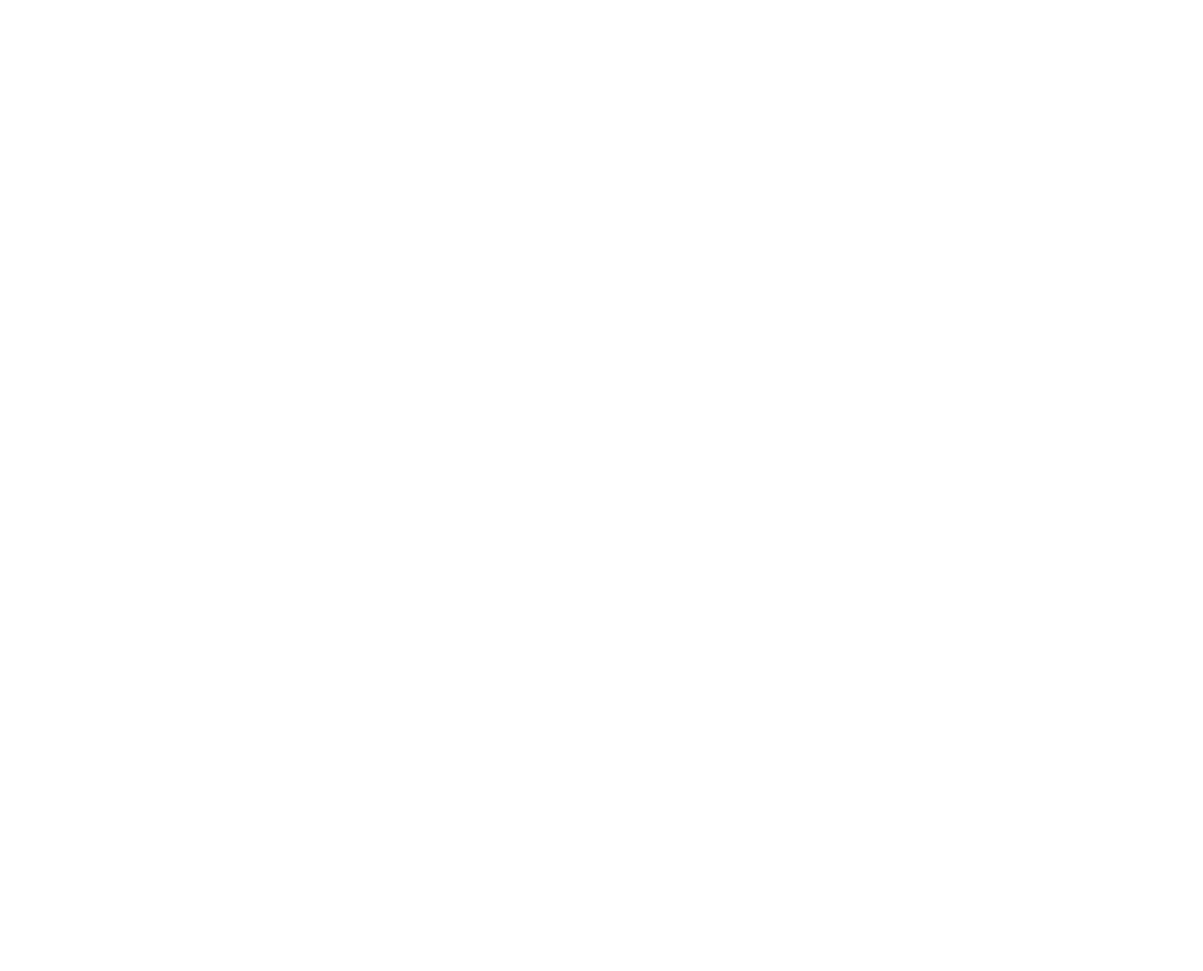
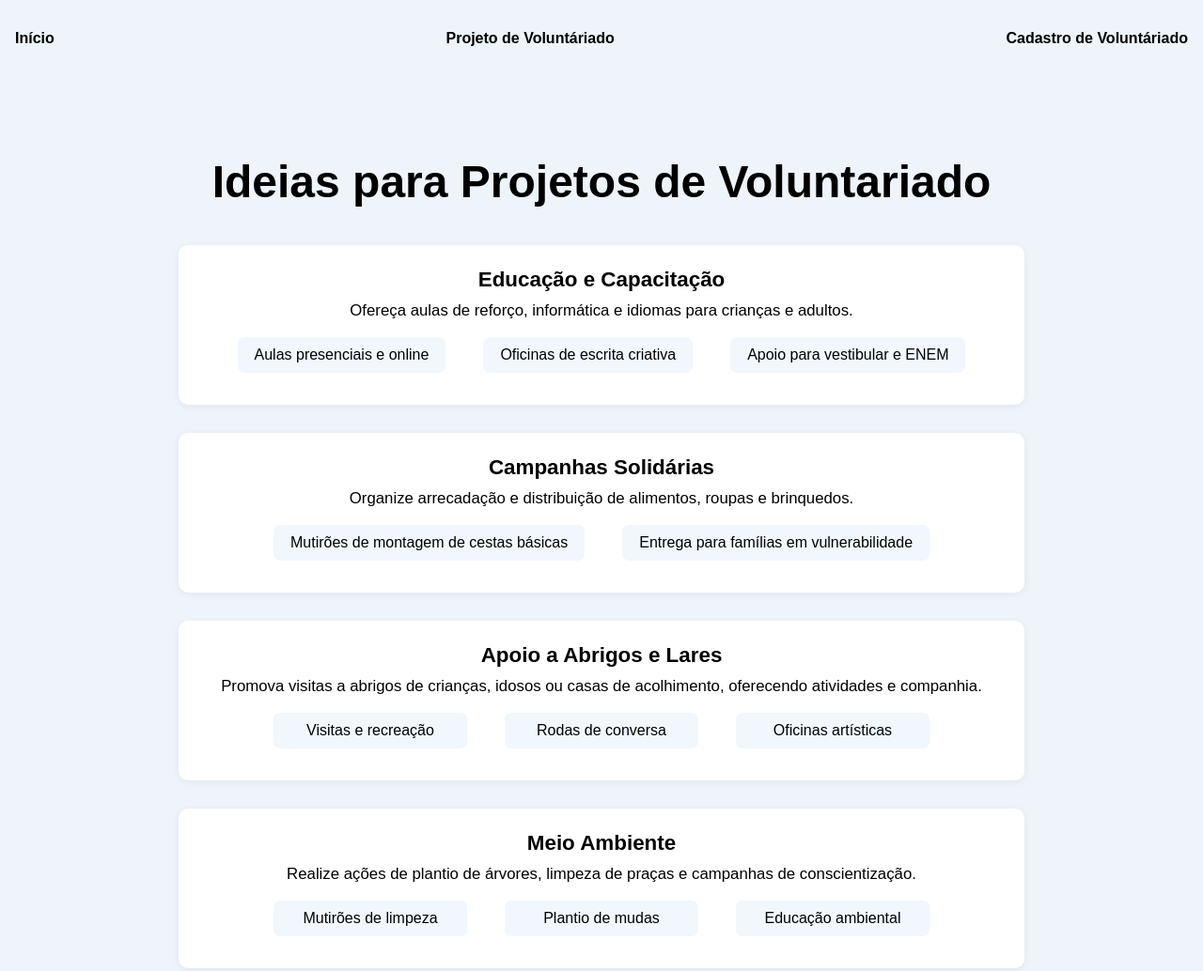
Before and after one commit to mariaeduardasouzarossi/Programacao_SITE-ONG, a plain HTML site: page projeto.html in a window 1280 px wide. Shown: the top 1034 px of the page at 94% size. Before the commit the page ends 800 px from the top, so only its background shows below. Drawn offline with Linux system fonts and the light colour scheme.

Commit message:
Primeiro Commit

```diff
--- a/cadastro.html
+++ b/cadastro.html
@@ -4,25 +4,33 @@
     <meta charset="UTF-8">
     <meta name="viewport" content="width=device-width, initial-scale=1.0">
     <title>Cadastro de voluntários</title>
-</head>
+    <link rel="stylesheet" href="style.css">
+</header>
 <body>
-    <header>
-        <h1>Cadastro de Voluntários</h1>
-        <nav>
-            <ul>
-            <li><a href="index.html"></a>Indice</li>
-            <li><a href="projeto.html"></a>Projeto</li>
-            <li><a href="cadastro.html"></a>Cadastro</li>
-            </ul>
-        </nav>
+    <nav>
+
+        <button class="menu-toggle" onclick="toggleMenu()"></button>
+
+    <ul>
+
+        <li><a href="index.html">Início</a></li>
+        <li><a href="projeto.html">Projeto de Voluntáriado</a></li>
+        <li><a href="cadastro.html">Cadastro de Voluntáriado</a></li>
+    </ul>
+</nav>
+
+    <h1>Junte-se a Nós como Voluntário!</h1>
+        <h3>Aqui você encontra formas concretas de ajudar, seja dedicando seu tempo, habilidades ou recursos. Cada gesto de solidariedade transforma vidas e fortalece comunidades.</h3>
+
     </header>
-
+        </section>
+</div>
 </body>
 </html>
     <main>
         <section>
-            <h2> Formulário de Cadastro de Voluntários</h2>
-            <form>
+
+              <form>
                 <fieldset>
                     <legend>Informações Pessoais</legend>
                     <label for="nome">Nome Completo:</label>
@@ -41,6 +49,14 @@
                         <option value="meio-ambiente">Meio Ambiente</option>
                         <option value="outros">Outros</option>
                     </select><br><br>
+                    <button type="submit">Enviar Cadastro</button>
+                    </div>
+                    <script>
+                    document.querySelector('form').addEventListener('submit', function(event) {
+                     event.preventDefault();
+                    alert('Cadastro enviado com sucesso! Obrigado por se voluntariar.'); });
+                    </script>
+
             </form>
         </section>
     </main>
--- a/projeto.html
+++ b/projeto.html
@@ -0,0 +1,145 @@
+<!DOCTYPE html>
+<html lang="pt-BR">
+<head>
+    <meta charset="UTF-8">
+    <meta name="viewport" content="width=device-width, initial-scale=1.0">
+    <title>Projeto Viva ONG</title>
+     <link rel="stylesheet" href="style.css">
+</head>
+<body>
+    <nav>
+    <ul>
+        <li><a href="index.html">Início</a></li>
+        <li><a href="projeto.html">Projeto de Voluntáriado</a></li>
+        <li><a href="cadastro.html">Cadastro de Voluntáriado</a></li>
+    </ul>
+</nav>
+    <!DOCTYPE html>
+<html lang="pt-BR">
+<head>
+    <meta charset="UTF-8">
+    <title>Projetos de Voluntariado</title>
+    <!DOCTYPE html>
+<html lang="pt-BR">
+<head>
+    <meta charset="UTF-8">
+    <title>Ideias para Projetos de Voluntariado</title>
+    <style>
+        body {
+            font-family: Arial, sans-serif;
+            background-color: #eef4fa;
+            margin: 0;
+            padding: 0;
+        }
+        .container {
+            max-width: 900px;
+            margin: 40px auto 0 auto;
+            padding: 20px;
+        }
+        h1 {
+            text-align: center;
+            margin-bottom: 40px;
+        }
+        .card {
+            background: #fff;
+            border-radius: 10px;
+            margin-bottom: 30px;
+            box-shadow: 0 2px 8px rgba(0,0,0,0.06);
+            padding: 24px 28px;
+        }
+        .card-title {
+            color: #000000;
+            font-size: 1.4em;
+            font-weight: bold;
+            margin-bottom: 10px;
+            text-align: center;
+        }
+        .description {
+            font-size: 1.05em;
+            margin-bottom: 10px;
+            text-align: center;
+        }
+        .proj-list {
+            display: flex;
+            justify-content: center;
+            gap: 40px;
+            flex-wrap: wrap;
+            margin-top: 18px;
+        }
+        .proj-item {
+            background: #f1f7fd;
+            padding: 10px 18px;
+            border-radius: 7px;
+            min-width: 170px;
+            margin-bottom: 10px;
+            text-align: center;
+        }
+
+
+    </style>
+</head>
+<body>
+    <div class="container">
+        <h1>Ideias para Projetos de Voluntariado</h1>
+
+        <div class="card">
+            <div class="card-title">Educação e Capacitação</div>
+            <div class="description">
+                Ofereça aulas de reforço, informática e idiomas para crianças e adultos.
+            </div>
+            <div class="proj-list">
+                <div class="proj-item">Aulas presenciais e online</div>
+                <div class="proj-item">Oficinas de escrita criativa</div>
+                <div class="proj-item">Apoio para vestibular e ENEM</div>
+            </div>
+        </div>
+
+        <div class="card">
+            <div class="card-title">Campanhas Solidárias</div>
+            <div class="description">
+                Organize arrecadação e distribuição de alimentos, roupas e brinquedos.
+            </div>
+            <div class="proj-list">
+                <div class="proj-item">Mutirões de montagem de cestas básicas</div>
+                <div class="proj-item">Entrega para famílias em vulnerabilidade</div>
+            </div>
+        </div>
+
+        <div class="card">
+            <div class="card-title">Apoio a Abrigos e Lares</div>
+            <div class="description">
+                Promova visitas a abrigos de crianças, idosos ou casas de acolhimento, oferecendo atividades e companhia.
+            </div>
+            <div class="proj-list">
+                <div class="proj-item">Visitas e recreação</div>
+                <div class="proj-item">Rodas de conversa</div>
+                <div class="proj-item">Oficinas artísticas</div>
+            </div>
+        </div>
+
+        <div class="card">
+            <div class="card-title">Meio Ambiente</div>
+            <div class="description">
+                Realize ações de plantio de árvores, limpeza de praças e campanhas de conscientização.
+            </div>
+            <div class="proj-list">
+                <div class="proj-item">Mutirões de limpeza</div>
+                <div class="proj-item">Plantio de mudas</div>
+                <div class="proj-item">Educação ambiental</div>
+            </div>
+        </div>
+
+        <div class="card">
+            <div class="card-title">Voluntariado Digital</div>
+            <div class="description">
+                Crie iniciativas online como mentorias, aulas virtuais e campanhas de divulgação.
+            </div>
+            <div class="proj-list">
+                <div class="proj-item">Mentorias online</div>
+                <div class="proj-item">Apoio emocional virtual</div>
+                <div class="proj-item">Campanhas em redes sociais</div>
+            </div>
+        </div>
+    </div>
+</body>
+</html>
--- a/style.css
+++ b/style.css
@@ -1,4 +1,68 @@
-address{
-    font-style: normal;
-    color: black;
+body {
+  background-color: #eef4fa;
+  font-family: Arial, Helvetica, sans-serif;
 }
+h2{
+    text-align: center;
+}
+h1{
+    text-align: center;
+}
+
+ul {
+    display: flex;
+    justify-content: space-between;
+    list-style-type: none;
+    align-items: center;
+    padding: 16px;
+}
+a {
+  color: black;
+  text-decoration: none;
+  font-weight: bold;
+}
+
+
+a:hover {
+  color: #555;
+}
+
+h1 {
+  text-align: center;
+  font-size: 48px;
+  font-family: 'Poppins', sans-serif;
+  color: black;
+  margin-top: 40px;
+}
+img {
+  display: block;
+  margin: 0 auto;
+  width: 60%;
+  height: auto;
+  border-radius: 15px;
+}
+fieldset{
+    border: 4px solid #ccc;
+    border-radius: 10px;
+    padding: 40px;
+    margin-bottom: 40px;
+    text-align: left;
+}
+
+p, h3 {
+  color: #000000;
+}
+
+
+
+
+.subtitulo, a {
+  color: black;
+  text-decoration: none;
+}
+
+
+a:hover {
+  text-decoration: underline;
+  color: #325c9b;
+}
```
Also changed, not shown: index.html (+117 -6 lines), script.js (added, +29 -0 lines), Voluntarios.jpeg (added).
